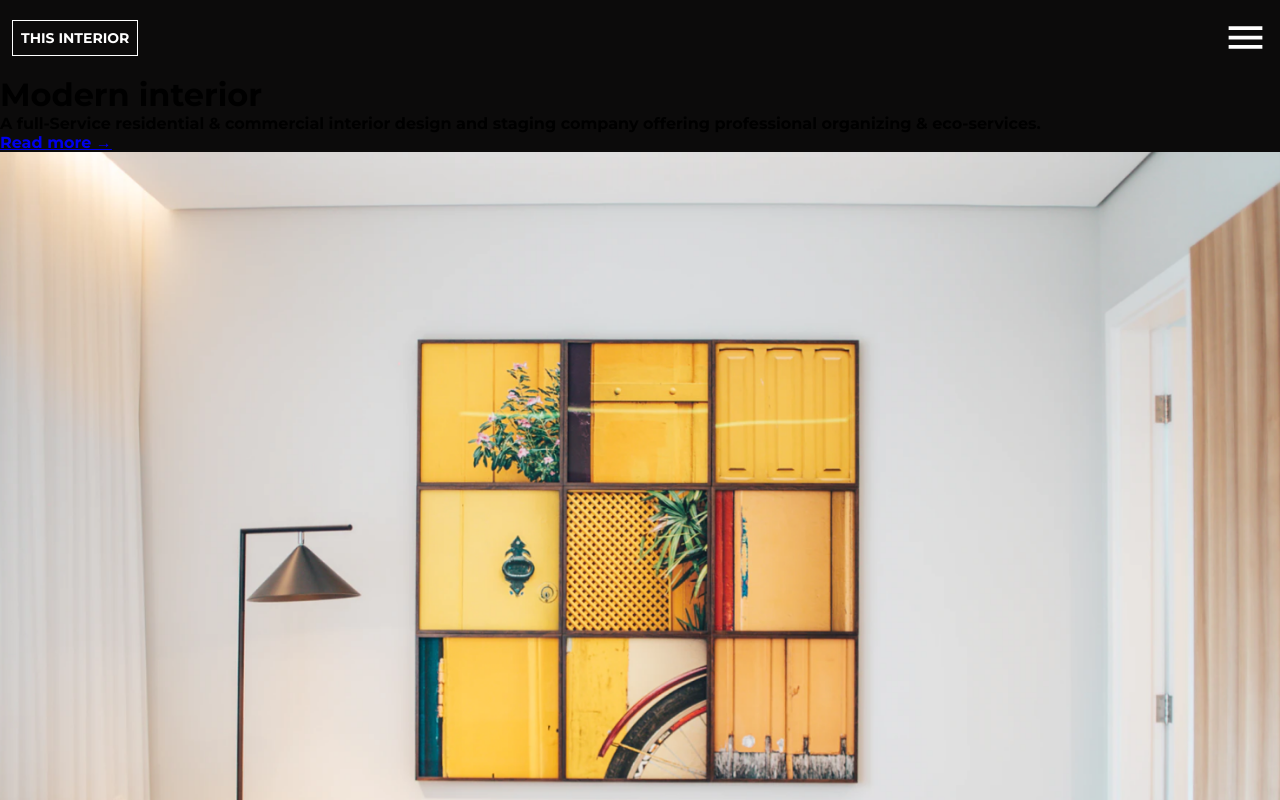
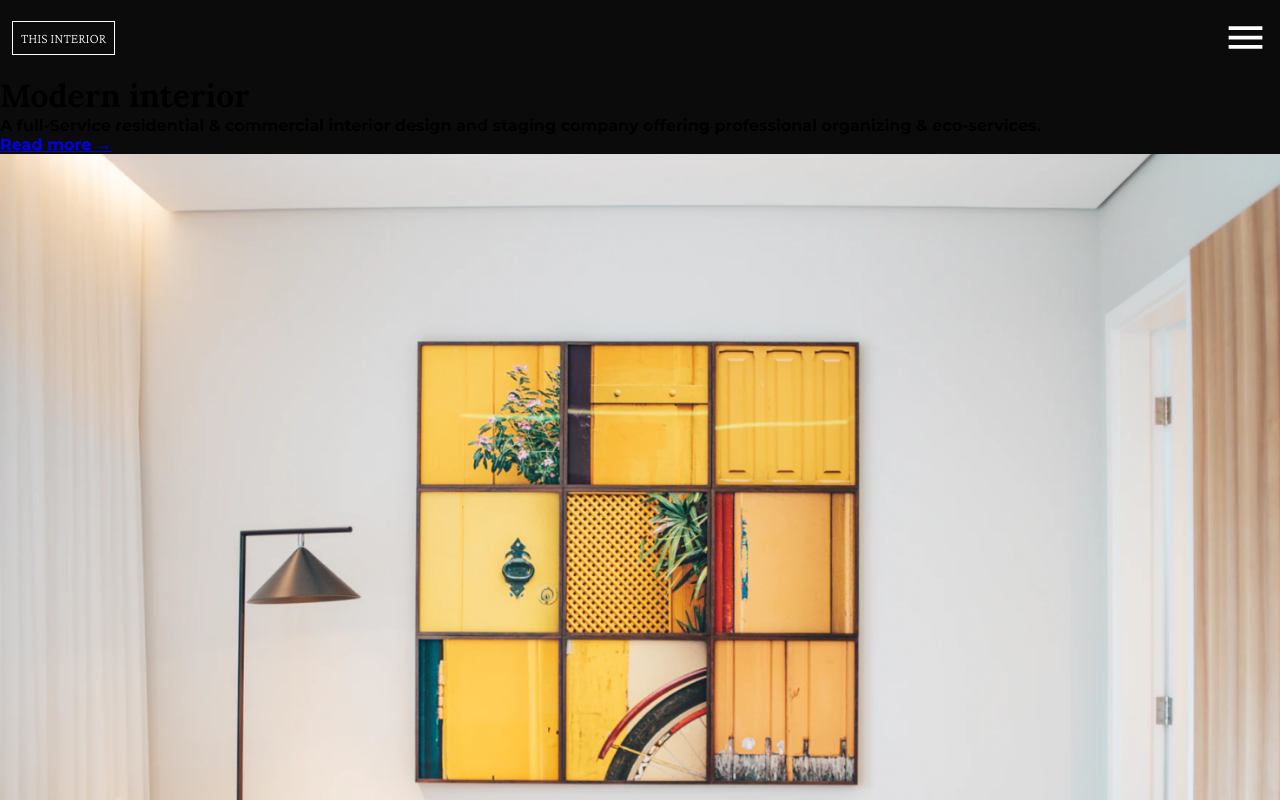
Before and after one commit to DanielBustillosVillar/consultor_interiores, a plain HTML site: page index.html in a window 1280 px wide. Shown: the top 800 px of the page. Drawn offline with nearby package versions, Linux system fonts and the light colour scheme.

Commit message:
Coloque las fuentes correspondientes

```diff
--- a/css/estilos.css
+++ b/css/estilos.css
@@ -18,6 +18,7 @@ img{
 }
 .boton{
     font-size: 14px;
+    font-family: 'Crimson Pro', serif;
     text-decoration: none;
     color: #ffffff;
     border: 1px solid #ffffff;
@@ -65,3 +66,9 @@ img{
     background: #ffffff;
     color: #0c0b0b;
 }
+.titulo{
+    font-family: 'Lora', serif;
+}
+.tarjeta p{
+    font-family: 'Lora', serif;
+}
```
